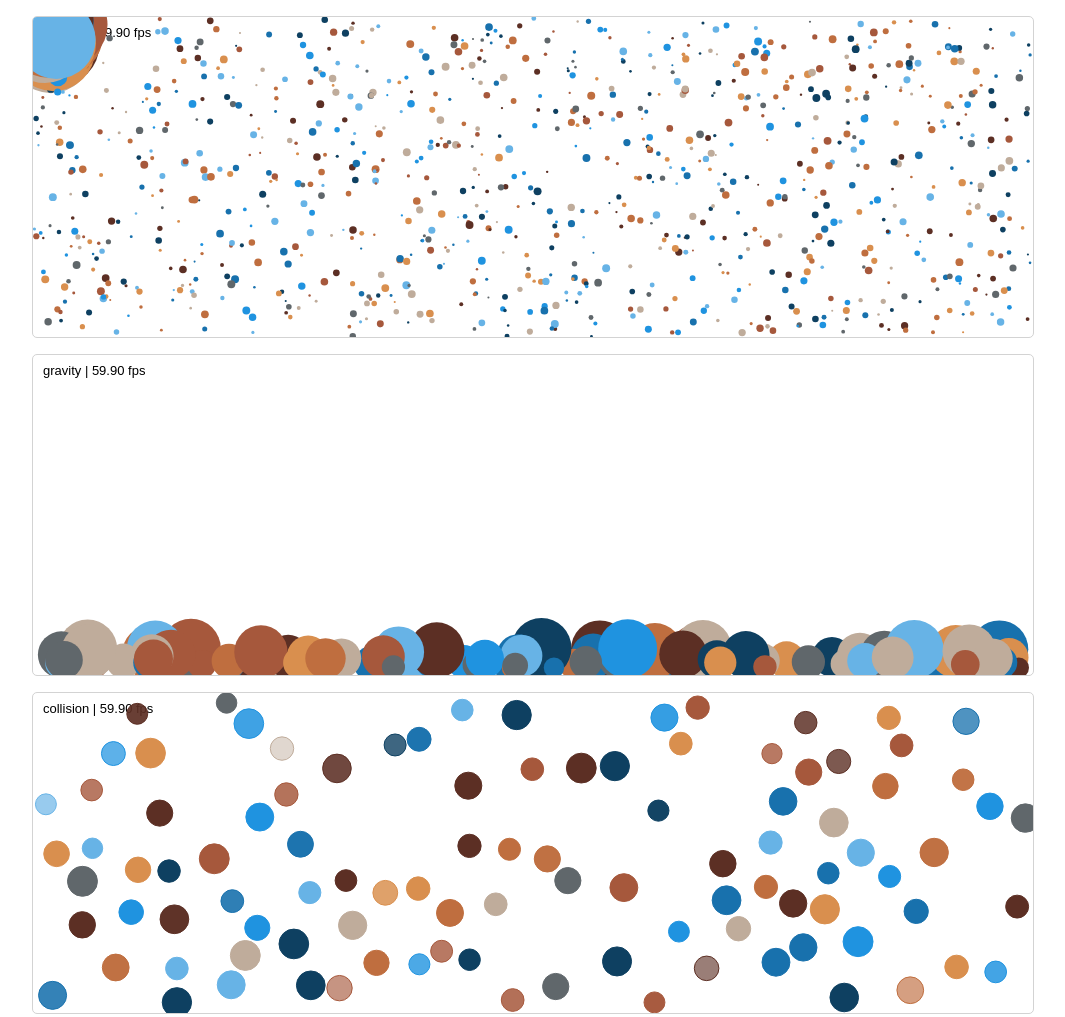
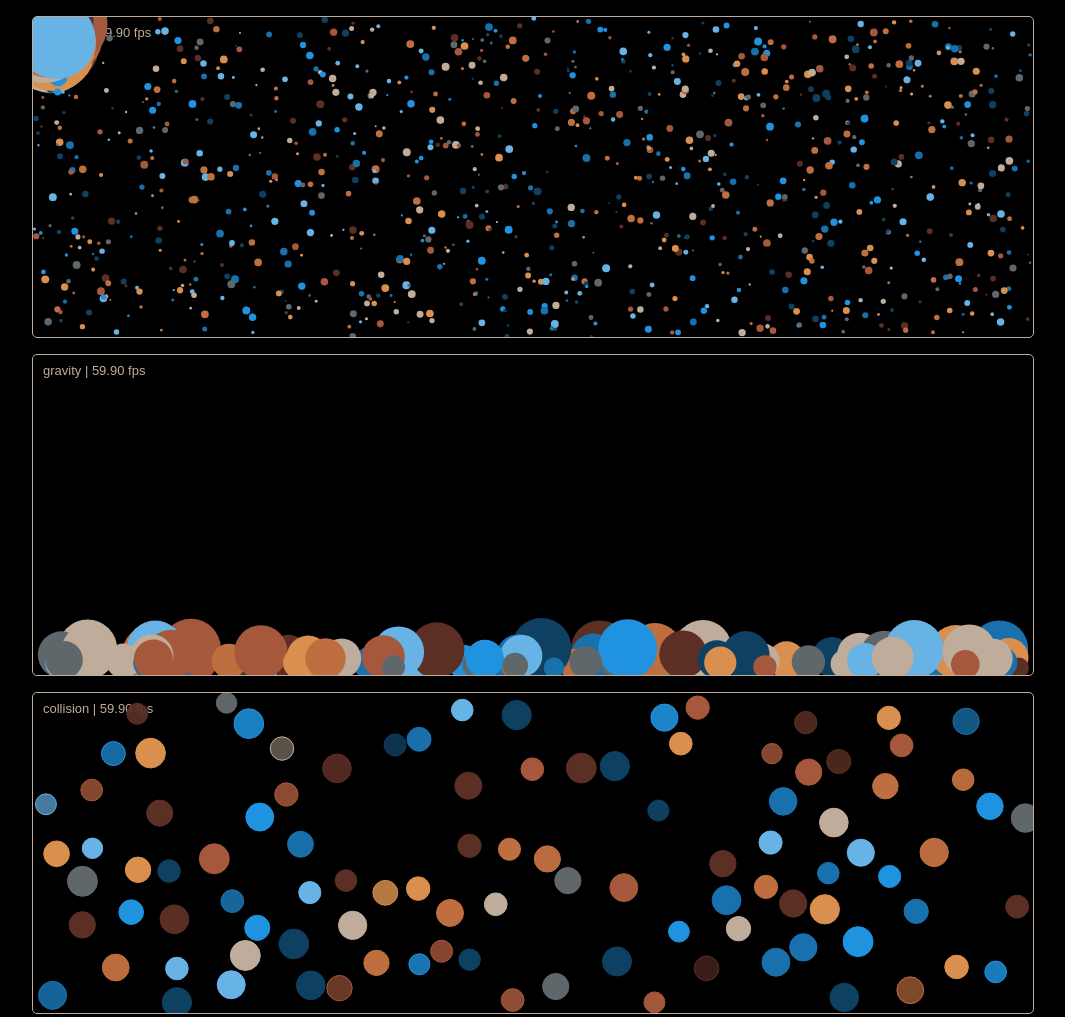
Before and after one commit to phsaikiran-sophos/html5-canvas, a website built with webpack: page src/index.html in a window 1280 px wide. Shown: the top 1017 px of the page, without its empty margins (107-1172 px from the left). Built offline with nearby package versions, Linux system fonts and the light colour scheme; files whose address does not match are found by name.

Commit message:
Background color

```diff
--- a/src/scss/styles.scss
+++ b/src/scss/styles.scss
@@ -1,3 +1,7 @@
+html {
+  background-color: black;
+}
+
 .grid {
   display: flex;
   min-height: 100%;
@@ -14,6 +18,6 @@
 
 .canvas {
   margin: 2vh auto 0 auto;
-  border: lightgray 0.5px solid;
+  border: #bfac9b 0.5px solid;
   border-radius: 5px;
 }
--- a/src/ts/classes/animate.ts
+++ b/src/ts/classes/animate.ts
@@ -26,7 +26,7 @@ class Animate {
 
         let curr = new Date().getTime();
         this.c.ctx!.font = "13px Arial";
-        this.c.ctx!.fillStyle = 'black';
+        this.c.ctx!.fillStyle = '#bfac9b';
         let updateFunction = this.objects!.length == 0 ? "" : this.objects![0].updateFunction;
         this.c.ctx!.fillText(updateFunction + " | " + (this.frames * 1000 / (curr - this.startTime)).toFixed(2) + " fps", 10, 20);
 
```
